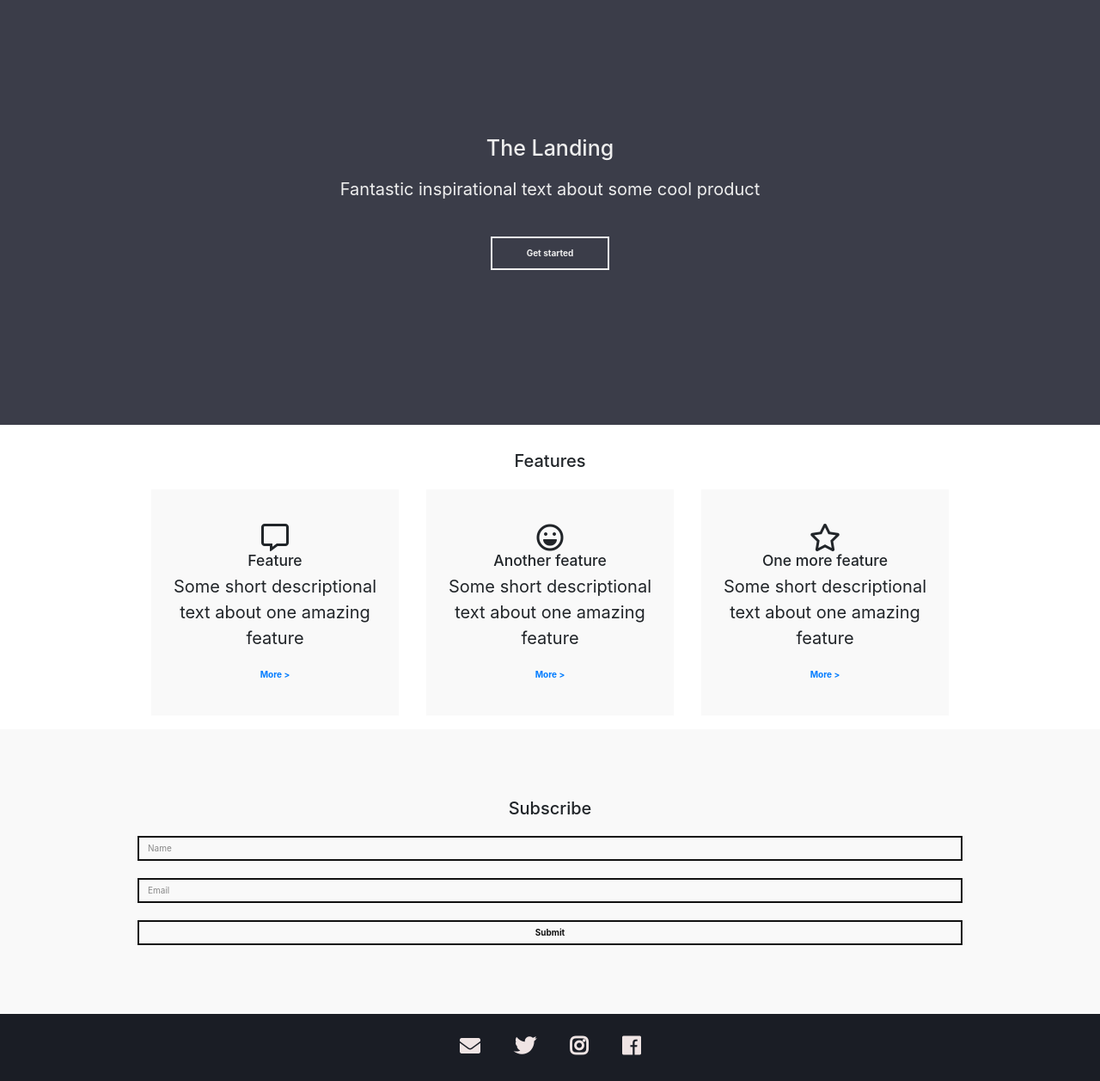
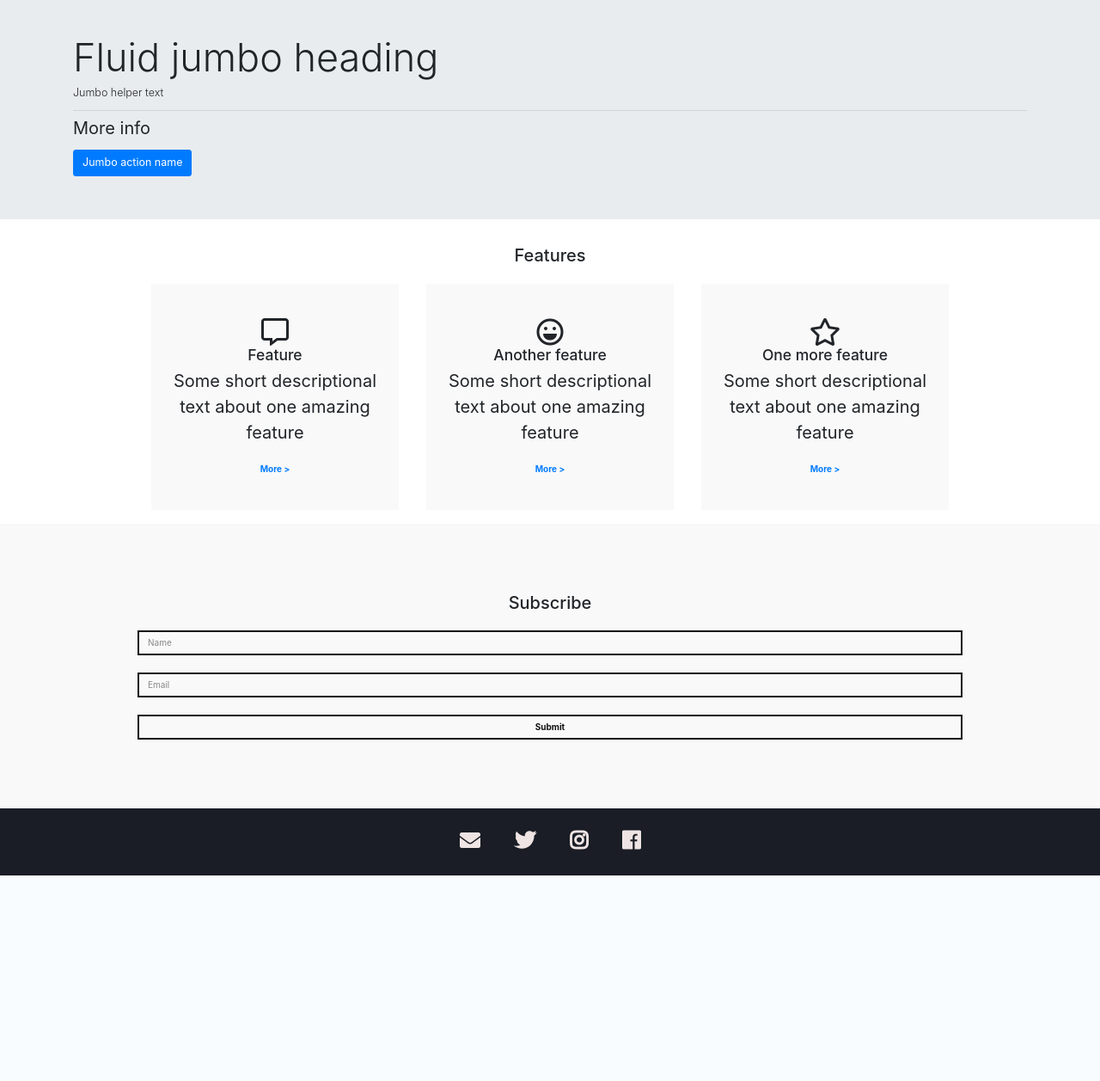
Before and after one commit to 51stDimension/CFGHackathon, a Django app: page /basic_app/website/ in a window 1280 px wide. Shown: the part 82-1339 px from the top of the page at 86% size. After the commit the page ends 1100 px from the top, so only its background shows below. Run offline with Django 3.2, Linux system fonts and the light colour scheme; some libraries are stand-ins or nearby versions.

Commit message:
Jumbotron added
Jumbotron added

```diff
--- a/main_app/basic_app/templates/basic_app/base.html
+++ b/main_app/basic_app/templates/basic_app/base.html
@@ -30,13 +30,17 @@
           {% endif %}
         </ul>
     </header>
-    <section id="banner">
-        <div class="box">
-          <h1>The Landing</h1>
-          <p>Fantastic inspirational text about some cool product</p>
-          <button>Get started</button>
-        </div>
-      </section>
+    <div class="jumbotron jumbotron-fluid">
+      <div class="container">
+        <h1 class="display-3">Fluid jumbo heading</h1>
+        <p class="lead">Jumbo helper text</p>
+        <hr class="my-2">
+        <p>More info</p>
+        <p class="lead">
+          <a class="btn btn-primary btn-lg" href="Jumbo action link" role="button">Jumbo action name</a>
+        </p>
+      </div>
+    </div>
 
       {% block content %}
 
```
